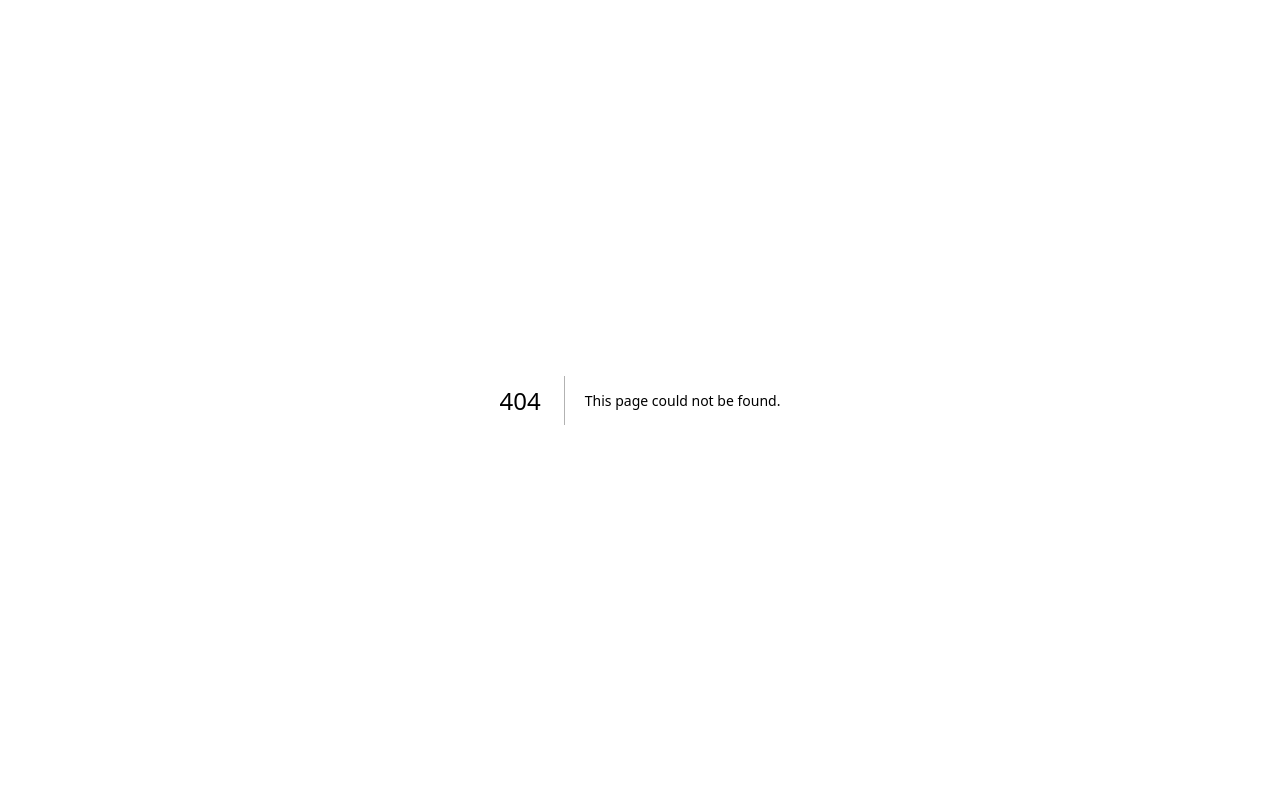
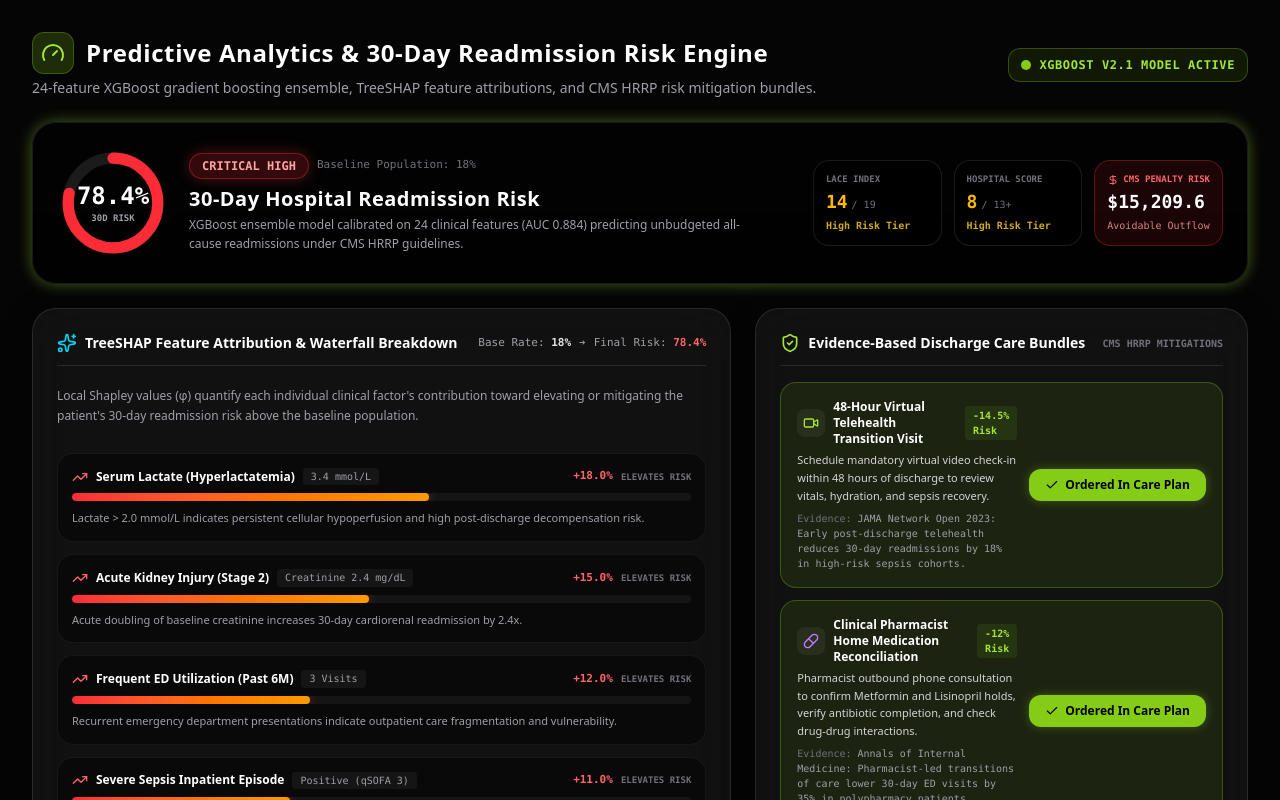
Before and after one commit to Aschio12/medi-assist-ai, a Next.js app in the folder apps/web/: page /risk in a window 1280 px wide. Before the commit this address had no page. Shown: the top 800 px of the page. Built offline with nearby package versions, Linux system fonts and the light colour scheme; no server answers.

Commit message:
Phase 16 (16/18): Build interactive Predictive Analytics & 30-Day Readmission Risk Stratification dashboard page

```diff
--- /dev/null
+++ b/apps/web/src/app/(dashboard)/risk/page.tsx
@@ -0,0 +1,128 @@
+'use client';
+import { useState, useEffect } from 'react';
+import { Gauge, TrendingDown, ShieldAlert, Sparkles, CheckCircle2 } from 'lucide-react';
+import {
+  fetchPatientRiskPrediction,
+  fetchDischargeInterventions,
+  fetchCohortRiskSummary,
+  RiskPrediction,
+  DischargeIntervention,
+  CohortRiskSummary
+} from '@/app/actions/risk_stratification';
+import { RiskScoreGauge } from '@/components/risk/RiskScoreGauge';
+import { ShapWaterfallChart } from '@/components/risk/ShapWaterfallChart';
+import { RiskFeaturesMatrix } from '@/components/risk/RiskFeaturesMatrix';
+import { DischargeInterventions } from '@/components/risk/DischargeInterventions';
+import { CohortRiskDistribution } from '@/components/risk/CohortRiskDistribution';
+
+export default function RiskStratificationPage() {
+  const [prediction, setPrediction] = useState<RiskPrediction | null>(null);
+  const [interventions, setInterventions] = useState<DischargeIntervention[]>([]);
+  const [cohort, setCohort] = useState<CohortRiskSummary | null>(null);
+  const [toastNotification, setToastNotification] = useState<string | null>(null);
+
+  const initData = async () => {
+    try {
+      const [predData, intervData, cohortData] = await Promise.all([
+        fetchPatientRiskPrediction("PAT-98421"),
+        fetchDischargeInterventions(),
+        fetchCohortRiskSummary()
+      ]);
+      setPrediction(predData);
+      setInterventions(intervData);
+      setCohort(cohortData);
+    } catch (err) {
+      console.error("Failed to load risk analytics data:", err);
+    }
+  };
+
+  useEffect(() => {
+    initData();
+  }, []);
+
+  const handleToggleOrder = (id: string) => {
+    setInterventions(prev => prev.map(item => {
+      if (item.id === id) {
+        const nextOrdered = !item.is_ordered;
+        if (nextOrdered) {
+          setToastNotification(`✓ Added "${item.title}" to clinical discharge care plan! Projected risk reduction: -${item.projected_risk_reduction_percent}%`);
+          setTimeout(() => setToastNotification(null), 5000);
+        }
+        return { ...item, is_ordered: nextOrdered };
+      }
+      return item;
+    }));
+  };
+
+  return (
+    <div className="h-full w-full p-8 flex flex-col relative z-10 overflow-y-auto scrollbar-hide space-y-6">
+      {/* Page Header */}
+      <div className="flex flex-col md:flex-row md:items-center justify-between gap-4">
+        <div>
+          <div className="flex items-center gap-3">
+            <div className="p-2 bg-neon-500/20 rounded-xl border border-neon-500/30">
+              <Gauge className="h-6 w-6 text-neon-400" />
+            </div>
+            <h1 className="text-2xl font-bold text-white tracking-wide">
+              Predictive Analytics & 30-Day Readmission Risk Engine
+            </h1>
+          </div>
+          <p className="text-zinc-400 text-sm mt-1">
+            24-feature XGBoost gradient boosting ensemble, TreeSHAP feature attributions, and CMS HRRP risk mitigation bundles.
+          </p>
+        </div>
+
+        <div className="flex items-center gap-2 bg-neon-500/10 border border-neon-500/30 px-3 py-2 rounded-xl">
+          <span className="relative flex h-2.5 w-2.5">
+            <span className="animate-ping absolute inline-flex h-full w-full rounded-full bg-neon-400 opacity-75"></span>
+            <span className="relative inline-flex rounded-full h-2.5 w-2.5 bg-neon-500"></span>
+          </span>
+          <span className="text-neon-400 font-mono text-xs font-bold uppercase tracking-wider">
+            XGBoost v2.1 Model Active
+          </span>
+        </div>
+      </div>
+
+      {/* Toast Notification Banner */}
+      {toastNotification && (
+        <div className="p-4 rounded-2xl bg-neon-500/15 border border-neon-500/40 flex items-center justify-between text-xs text-neon-300 animate-fadeIn shadow-[0_0_20px_rgba(163,230,53,0.2)]">
+          <div className="flex items-center gap-2.5">
+            <Sparkles className="h-4 w-4 text-neon-400" />
+            <span className="font-medium">{toastNotification}</span>
+          </div>
+          <button onClick={() => setToastNotification(null)} className="text-zinc-400 hover:text-white">✕</button>
+        </div>
+      )}
+
+      {/* Top Readmission Risk Score Gauge */}
+      {prediction && <RiskScoreGauge prediction={prediction} />}
+
+      {/* Main Grid: Left 7 Cols SHAP Waterfall & Feature Matrix, Right 5 Cols Care Bundles */}
+      <div className="grid grid-cols-1 lg:grid-cols-12 gap-6">
+        {/* Left: TreeSHAP Waterfall & 24D Matrix */}
+        <div className="lg:col-span-7 space-y-6">
+          {prediction && (
+            <ShapWaterfallChart
+              shapFeatures={prediction.top_shap_features}
+              baseRate={prediction.base_population_rate}
+              finalRisk={prediction.readmission_risk_percent}
+            />
+          )}
+
+          <RiskFeaturesMatrix />
+        </div>
+
+        {/* Right: Discharge Interventions */}
+        <div className="lg:col-span-5">
+          <DischargeInterventions
+            interventions={interventions}
+            onToggleOrder={handleToggleOrder}
+          />
+        </div>
+      </div>
+
+      {/* Inpatient Unit Cohort Distribution */}
+      {cohort && <CohortRiskDistribution cohort={cohort} />}
+    </div>
+  );
+}
```
